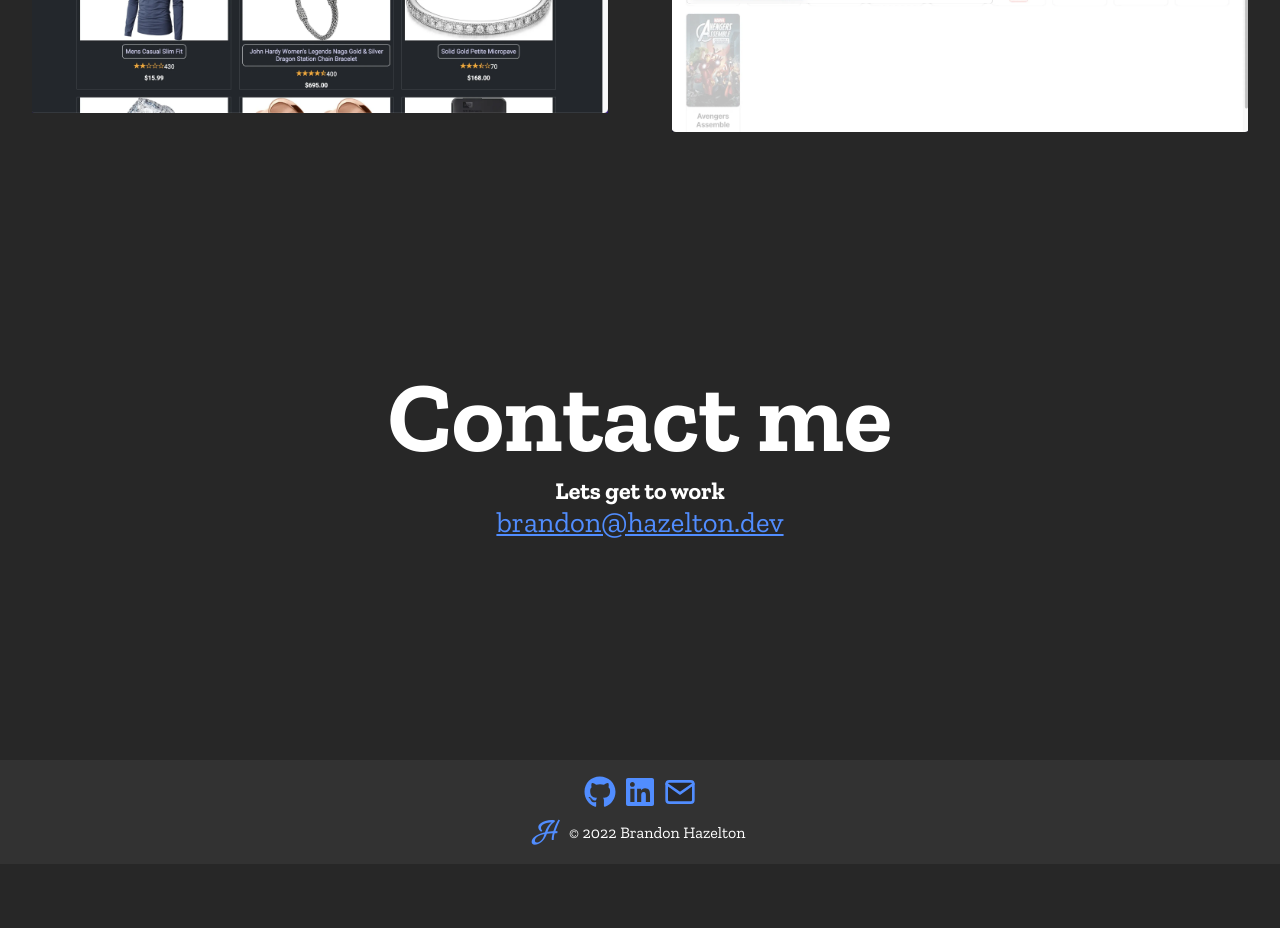
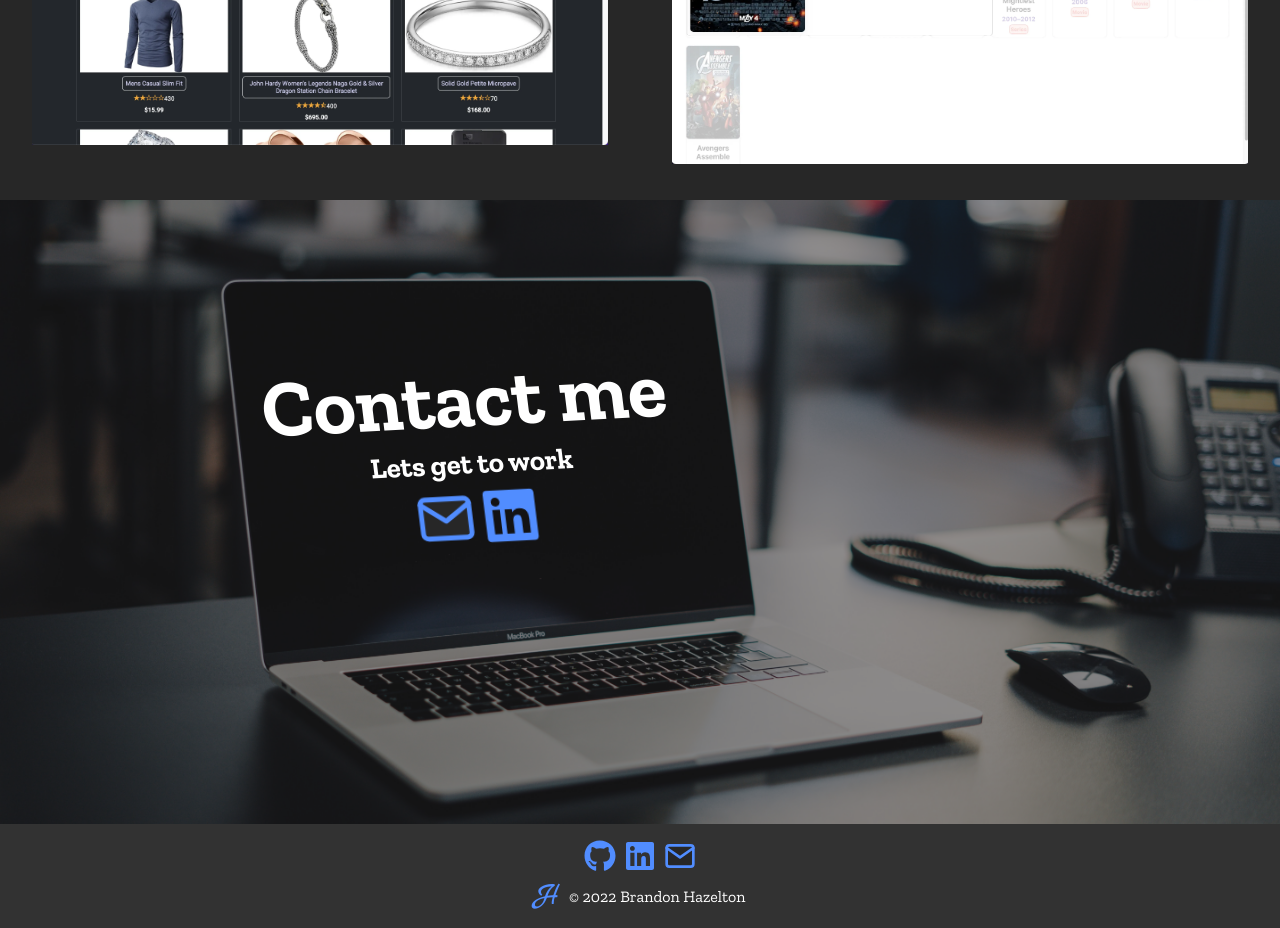
Before and after one commit to hazeltonbw/portfolio, a React (Create React App) app: page / in a window 1280 px wide. Shown: the part 2560-3488 px from the top of the page. Before the commit the page ends 3424 px from the top, so only its background shows below. Built offline with nearby package versions, Linux system fonts and the light colour scheme.

Commit message:
add background image to contact page, position text on screen, add icons, fix padding on projects page

```diff
--- a/src/components/Contact/Contact.js
+++ b/src/components/Contact/Contact.js
@@ -1,17 +1,76 @@
 import styled from 'styled-components'
+
+export const TextWrapper = styled.div`
+  transform: translateX(-40%) skewX(7deg) skewY(-3deg) translateY(-30%);
+  text-align: center;
+
+  @keyframes pulse {
+    0% {
+      transform: scale(1);
+    }
+    50% {
+      transform: scale(1.1);
+    }
+    100% {
+      transform: scale(1);
+    }
+  }
+
+    svg {
+      display: inline-block;
+      animation: pulse 1.5s infinite ease-in-out;
+    }
+
+    ul {
+      list-style-type: none;
+      display: inline-flex;
+      column-gap: 0.5rem;
+      margin-top: .5rem;
+    }
+
+    a {
+      color: #518dff;
+      text-decoration: none;
+    }
+  }
+`
 
 export const Flex = styled.div`
   display: flex;
+  position: relative;
   flex-direction: column;
+  gap: 0.5rem;
   align-items: center;
   height: calc(100vh - 11rem);
   justify-content: center;
+  h1 {
+    position: relative;
+    font-size: ${({ theme }) => theme.fsl};
+  }
 
-  h1 {
-    font-size: ${({ theme }) => theme.fsxl};
+  h2,
+  a {
+    position: relative;
+    font-size: ${({ theme }) => theme.fsm};
   }
 
   a {
-    font-size: ${({ theme }) => theme.fsm};
+    color: #518dff;
+  }
+
+  &:before {
+    content: '';
+    height: 100%;
+    width: 100%;
+    left: 0;
+    right: 0;
+    bottom: 0;
+    top: 0;
+    opacity: 0.5;
+    display: inline-block;
+    position: absolute;
+    background: url(${({ background }) => background});
+    background-position: center;
+    background-size: cover;
   }
 `
--- a/src/components/Contact/index.js
+++ b/src/components/Contact/index.js
@@ -1,11 +1,33 @@
-import { Flex } from './Contact'
+import { Flex, TextWrapper } from './Contact'
+import background from '../../assets/img/julian-hochgesang-psGV5KhidlY-unsplash.jpg'
+import { BsArrowRight } from 'react-icons/bs'
+import { FaGithub, FaLinkedin } from 'react-icons/fa'
+import { FiMail } from 'react-icons/fi'
 const Contact = () => {
   return (
     <div id='contact'>
-      <Flex>
-        <h1>Contact me</h1>
-        <h2>Lets get to work</h2>
-        <a href='mailto:brandon@hazelton.dev'>brandon@hazelton.dev</a>
+      <Flex background={background}>
+        <TextWrapper>
+          <h1>Contact me</h1>
+          <h2>Lets get to work</h2>
+          <ul>
+            <li>
+              <a href='mailto:brandon@hazelton.dev' title='Email'>
+                <FiMail size='2em' style={{ fill: '#272727' }} />
+              </a>
+            </li>
+            <li>
+              <a
+                href='https://www.linkedin.com/in/hazeltonbw/'
+                target='_blank'
+                rel='noreferrer'
+                title='Linkedin'
+              >
+                <FaLinkedin title='Linkedin' size='2em' />
+              </a>
+            </li>
+          </ul>
+        </TextWrapper>
       </Flex>
     </div>
   )
--- a/src/components/Projects/Projects.js
+++ b/src/components/Projects/Projects.js
@@ -4,7 +4,7 @@ export const Flex = styled.div`
   display: flex;
   flex-direction: column;
   row-gap: 1rem;
-  padding: 0 2rem;
+  padding: 2rem 2rem;
 
   h1 {
     font-size: ${({ theme }) => theme.fsxl};
```
Also changed, not shown: src/assets/img/julian-hochgesang-psGV5KhidlY-unsplash.jpg (added).
